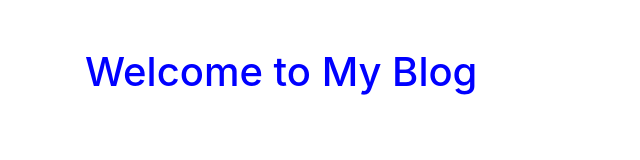
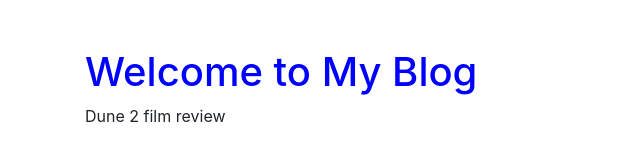
Before and after one commit to Ginanyangi/my-blog, a plain HTML site: page index.html in a window 1280 px wide. Shown: the whole page, without its empty margins (0-640 px from the left). Drawn offline with nearby package versions, Linux system fonts and the light colour scheme.

Commit message:
add Dune 2 film review

```diff
--- a/index.html
+++ b/index.html
@@ -11,6 +11,7 @@
 <body>
     <div class="container mt-5">
         <h1>Welcome to My Blog</h1>
+        <p>Dune 2 film review</p>
     </div>
 
 </body>
```
